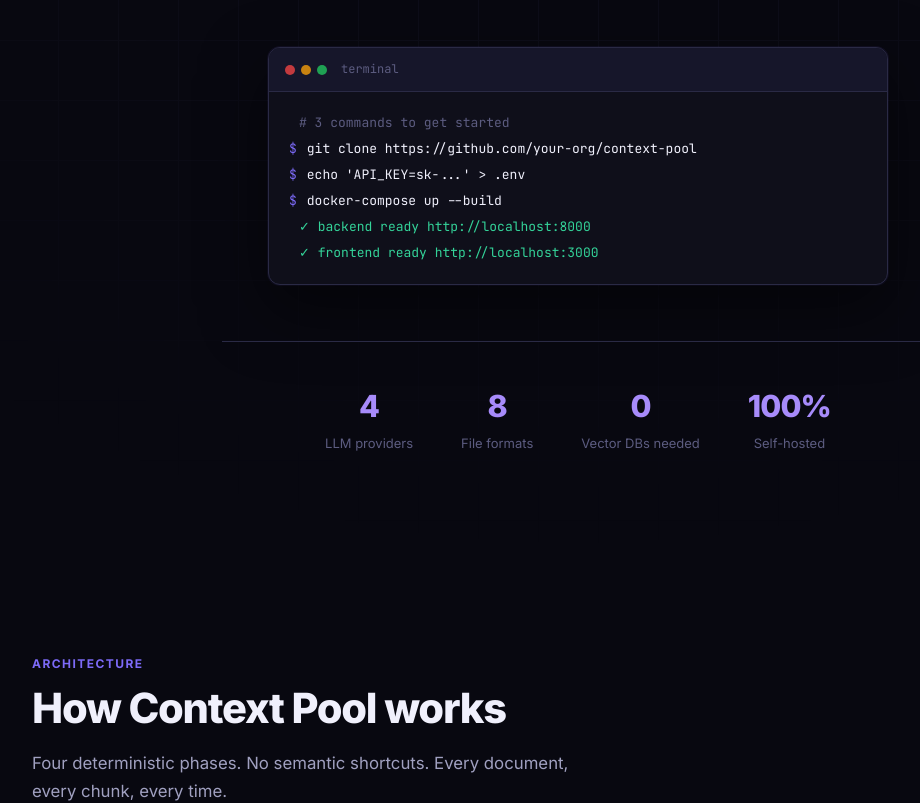
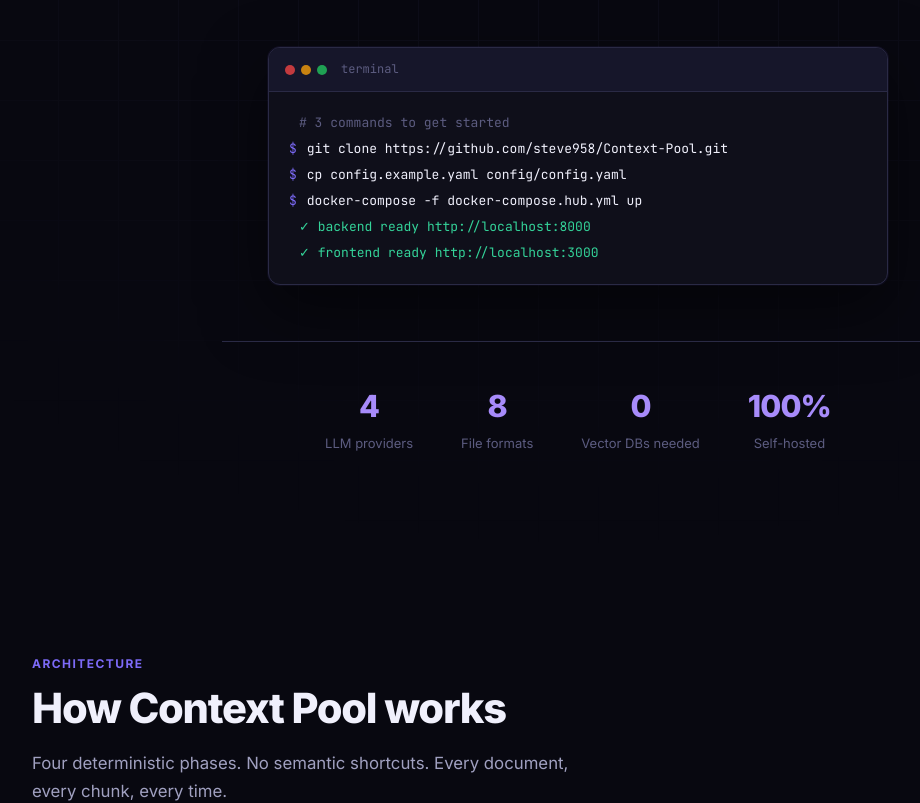
Before and after one commit to steve958/context-pool-website, a Next.js app: page / in a window 1280 px wide. Shown: the part 860-1663 px from the top of the page, without its empty margins (62-982 px from the left). Built offline with nearby package versions, Linux system fonts and the light colour scheme.

Commit message:
fix: replace placeholder URLs with correct GitHub repo

```diff
--- a/src/components/Footer.tsx
+++ b/src/components/Footer.tsx
@@ -8,7 +8,7 @@
     { label: "API", href: "#api" },
     { label: "Use cases", href: "#usecases" },
     { label: "FAQ", href: "#faq" },
-    { label: "GitHub", href: "https://github.com/your-org/context-pool" },
+    { label: "GitHub", href: "https://github.com/steve958/Context-Pool" },
   ];
 
   return (
--- a/src/components/Hero.tsx
+++ b/src/components/Hero.tsx
@@ -123,7 +123,7 @@
             Get started →
           </a>
           <a
-            href="https://github.com/your-org/context-pool"
+            href="https://github.com/steve958/Context-Pool"
             target="_blank"
             rel="noopener noreferrer"
             style={{
@@ -186,9 +186,9 @@
 function TerminalDemo() {
   const lines = [
     { type: "comment", text: "# 3 commands to get started" },
-    { type: "cmd", text: "git clone https://github.com/your-org/context-pool" },
-    { type: "cmd", text: "echo 'API_KEY=sk-...' > .env" },
-    { type: "cmd", text: "docker-compose up --build" },
+    { type: "cmd", text: "git clone https://github.com/steve958/Context-Pool.git" },
+    { type: "cmd", text: "cp config.example.yaml config/config.yaml" },
+    { type: "cmd", text: "docker-compose -f docker-compose.hub.yml up" },
     { type: "output", text: "✓  backend   ready  http://localhost:8000" },
     { type: "output", text: "✓  frontend  ready  http://localhost:3000" },
   ];
--- a/src/components/Nav.tsx
+++ b/src/components/Nav.tsx
@@ -64,7 +64,7 @@
             </a>
           ))}
           <a
-            href="https://github.com/your-org/context-pool"
+            href="https://github.com/steve958/Context-Pool"
             target="_blank"
             rel="noopener noreferrer"
             style={{
--- a/src/components/QuickStart.tsx
+++ b/src/components/QuickStart.tsx
@@ -9,8 +9,8 @@
     steps: [
       {
         title: "Clone the repo",
-        code: `git clone https://github.com/your-org/context-pool.git
-cd context-pool`,
+        code: `git clone https://github.com/steve958/Context-Pool.git
+cd Context-Pool`,
       },
       {
         title: "Create config",
@@ -27,8 +27,8 @@
 echo "API_KEY=your-secret-here" >> .env`,
       },
       {
-        title: "Start",
-        code: `docker-compose up --build
+        title: "Start (pulls pre-built images — no build needed)",
+        code: `docker-compose -f docker-compose.hub.yml up
 
 # UI  → http://localhost:3000
 # API → http://localhost:8000/docs`,
```
